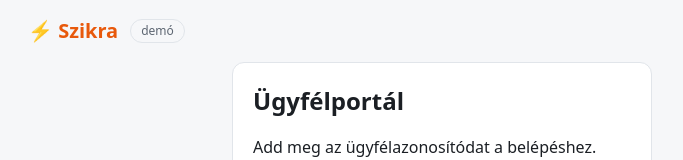
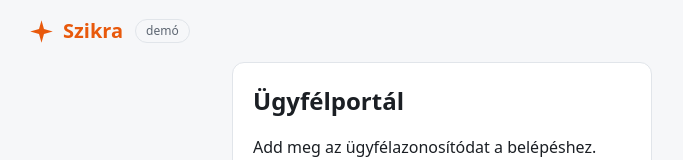
Before and after one commit to fecz0/szikra, a Nuxt app: page / in a window 1280 px wide. Shown: the top 160 px of the page, without its empty margins (198-881 px from the left). Built offline with nearby package versions, Linux system fonts and the light colour scheme.

Commit message:
feat: Új inline SVG Szikra logó (#16)
Az ügynök (DeepSeek flash) készítette: https://github.com/fecz0/szikra/actions/runs/42248506930

```diff
--- a/app/app.vue
+++ b/app/app.vue
@@ -1,7 +1,12 @@
 <template>
   <div class="shell">
     <header class="top">
-      <NuxtLink to="/" class="logo">⚡ Szikra</NuxtLink>
+      <NuxtLink to="/" class="logo" data-testid="brand-logo" aria-label="Szikra">
+        <svg viewBox="0 0 24 24" aria-hidden="true" focusable="false">
+          <path d="M12 2l2.2 7.8L22 12l-7.8 2.2L12 22l-2.2-7.8L2 12l7.8-2.2z" fill="currentColor" />
+        </svg>
+        <span>Szikra</span>
+      </NuxtLink>
       <span class="tag">demó</span>
     </header>
     <main><NuxtPage /></main>
--- a/app/assets/main.css
+++ b/app/assets/main.css
@@ -6,7 +6,8 @@
 body { margin:0; font:16px/1.5 system-ui,sans-serif; background:var(--bg); color:var(--fg) }
 .shell { max-width:860px; margin:0 auto; padding:0 16px 32px }
 .top { display:flex; gap:12px; align-items:center; padding:16px 0 }
-.logo { font-weight:700; font-size:1.25rem; color:var(--brand); text-decoration:none }
+.logo { display:inline-flex; align-items:center; gap:8px; font-weight:700; font-size:1.25rem; color:var(--brand); text-decoration:none }
+.logo svg { width:1.35em; height:1.35em; flex:none }
 .tag { font-size:.75rem; border:1px solid var(--line); border-radius:99px; padding:2px 10px; color:var(--muted) }
 .card { background:var(--card); border:1px solid var(--line); border-radius:12px; padding:20px; margin-bottom:16px }
 .narrow { max-width:420px; margin-inline:auto }
```
Also changed, not shown: 1 other file (tests, documents, lock files or other folders).
